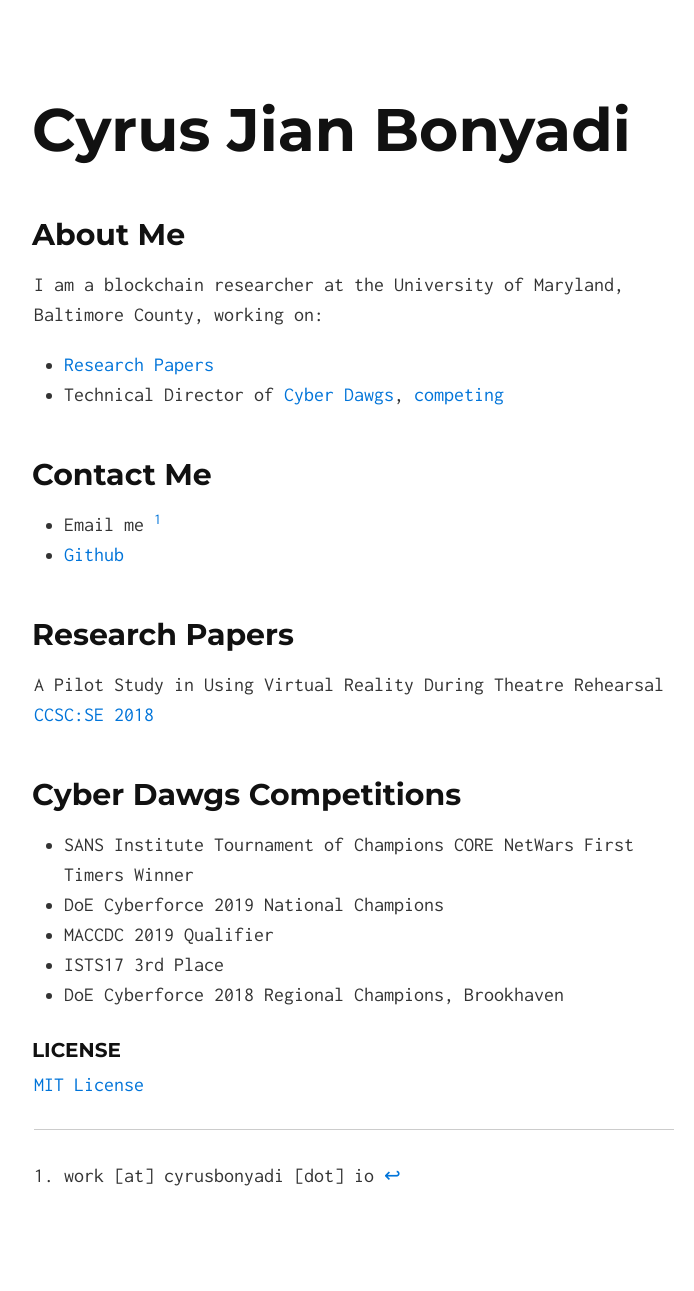
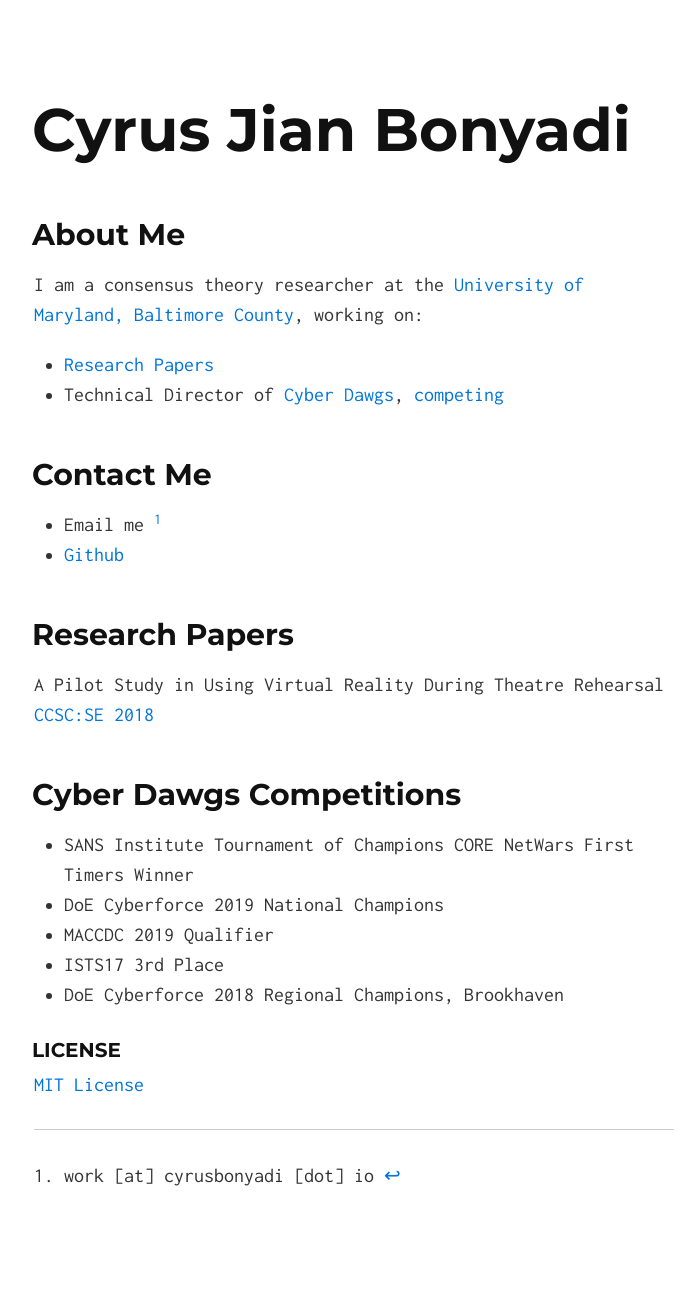
Before and after one commit to pleoxconfusa/pleoxconfusa.github.io, a Jekyll site: the page built from index.md, in a window 1280 px wide. Shown: the whole page, without its empty margins (286-980 px from the left). Built offline with Jekyll 4.4.1, drawn with Linux system fonts in a browser that asks for light colours; our own code applies the rules of GitHub Pages for plain Markdown files.

Commit message:
Update index.md

```diff
--- a/index.md
+++ b/index.md
@@ -4,7 +4,7 @@ layout: default
 
 ## About Me
 
-I am a blockchain researcher at the University of Maryland, Baltimore County, working on:
+I am a consensus theory researcher at the [University of Maryland, Baltimore County](https://dss.umbc.edu/), working on:
 + [Research Papers](#papers)
 + Technical Director of [Cyber Dawgs](https://umbccd.umbc.edu), [competing](#comps)
 
```
